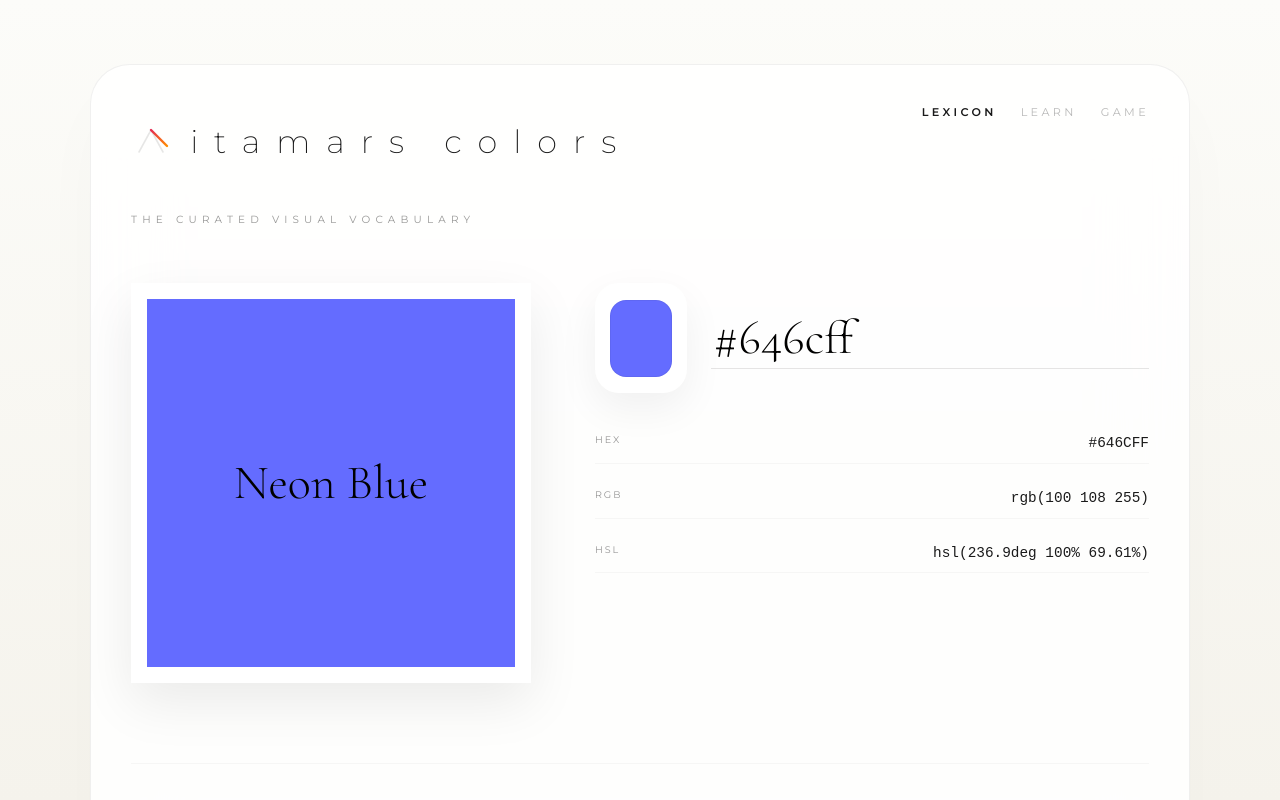
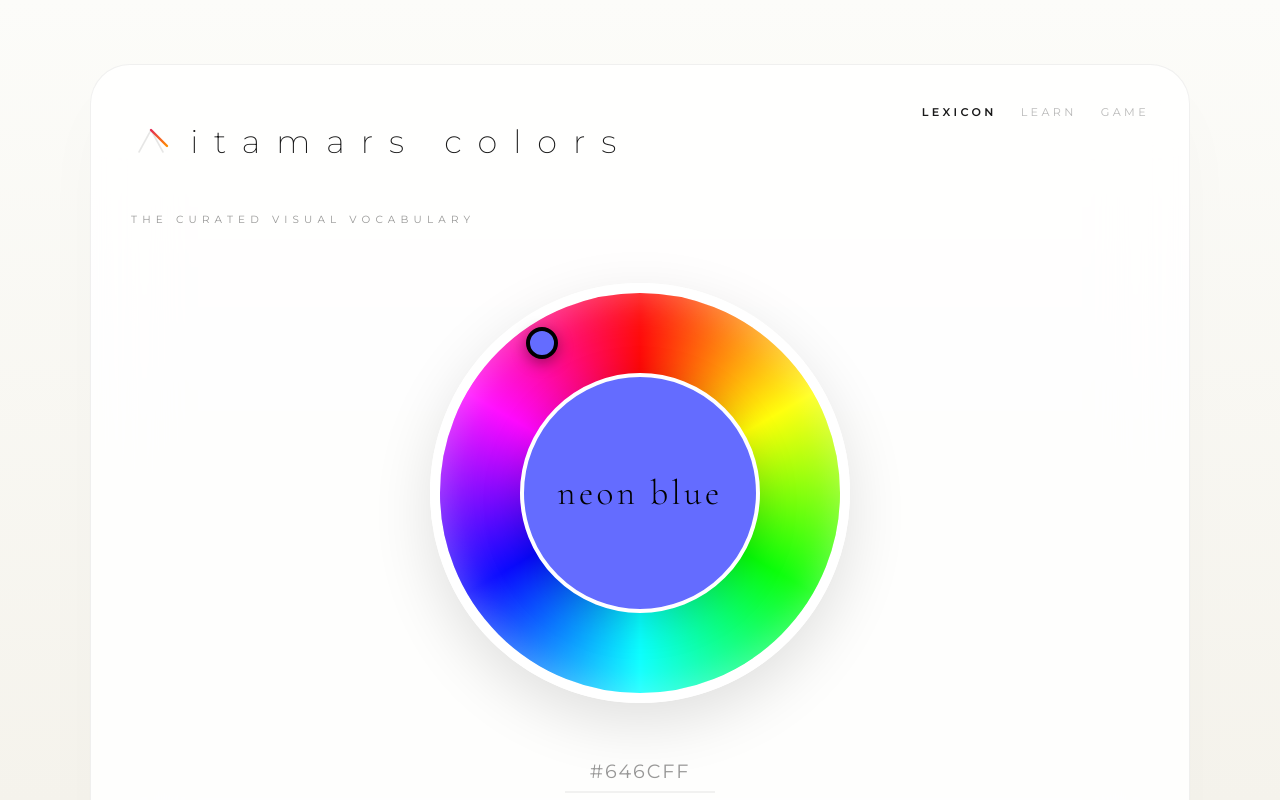
Before and after one commit to ItamarShecwitz/colors, a React (Vite) app: page / in a window 1280 px wide. Shown: the top 800 px of the page. Built offline with nearby package versions, Linux system fonts and the light colour scheme.

Commit message:
fix: restore section tag and build successfully

```diff
--- a/src/App.css
+++ b/src/App.css
@@ -115,52 +115,121 @@ html, body {
 
 /* Dictionary View */
 .main-display {
-  display: grid;
-  grid-template-columns: 400px 1fr;
-  gap: 4rem;
-  margin-bottom: 3.5rem;
+  display: flex;
+  flex-direction: column;
+  align-items: center;
+  gap: 3rem;
+  margin-bottom: 5rem;
 }
 
-.fashion-square {
+/* Unified Color Wheel Display */
+.fashion-display {
+  display: flex;
+  justify-content: center;
+  align-items: center;
   width: 100%;
-  aspect-ratio: 1;
-  background: #fff;
-  padding: var(--frame-padding);
-  box-shadow: 0 20px 50px rgba(0, 0, 0, 0.08);
 }
 
-.square-inner {
+.color-wheel-wrapper {
+  position: relative;
+  width: min(420px, 85vw);
+  height: min(420px, 85vw);
+}
+
+.color-wheel {
+  position: relative;
   width: 100%;
   height: 100%;
-  display: flex;
-  align-items: center;
-  justify-content: center;
+  border-radius: 50%;
+  cursor: crosshair;
+  box-shadow:
+    0 20px 60px rgba(0,0,0,0.12),
+    inset 0 0 40px rgba(255,255,255,0.3);
+  border: 10px solid #fff;
+  overflow: visible;
 }
 
-.square-label {
+.wheel-overlay {
+  position: absolute;
+  inset: 0;
+  border-radius: 50%;
+  background: radial-gradient(circle, transparent 20%, rgba(255,255,255,0.1) 100%);
+  pointer-events: none;
+}
+
+.wheel-center {
+  position: absolute;
+  width: 60%;
+  height: 60%;
+  border-radius: 50%;
+  top: 50%;
+  left: 50%;
+  transform: translate(-50%, -50%);
+  display: flex;
+  justify-content: center;
+  align-items: center;
+  box-shadow: 0 10px 40px rgba(0,0,0,0.15);
+  transition: background-color 0.4s cubic-bezier(0.16, 1, 0.3, 1);
+  z-index: 10;
+  padding: 2rem;
+  border: 4px solid #fff;
+}
+
+.center-label {
   font-family: var(--font-serif);
-  font-size: 3rem;
+  font-size: 2.2rem;
   text-align: center;
-  padding: 2rem;
   font-weight: 300;
+  line-height: 1.1;
+  text-transform: lowercase;
+  letter-spacing: 0.1em;
+}
+
+.wheel-marker {
+  position: absolute;
+  width: 32px;
+  height: 32px;
+  border: 4px solid #fff;
+  border-radius: 50%;
+  box-shadow: 0 4px 15px rgba(0,0,0,0.4);
+  pointer-events: none;
+  z-index: 20;
+  transform: translate(-50%, -50%);
+  transition: left 0.1s ease-out, top 0.1s ease-out;
+}
+
+.controls {
+  width: 100%;
+  display: flex;
+  flex-direction: column;
+  align-items: center;
 }
 
 .input-group {
   display: flex;
-  align-items: center;
-  gap: 1.5rem;
-  margin-bottom: 2.5rem;
+  justify-content: center;
+  margin-bottom: 2rem;
 }
 
-input[type="text"] {
+.hex-input {
   background: transparent;
   border: none;
-  border-bottom: 1px solid rgba(0, 0, 0, 0.1);
-  font-family: var(--font-serif);
-  font-size: 3rem;
-  width: 100%;
+  border-bottom: 2px solid rgba(0,0,0,0.05);
+  font-family: var(--font-sans);
+  font-size: 1.2rem;
+  padding: 0.5rem 1rem;
+  text-align: center;
+  width: 150px;
+  transition: all 0.3s ease;
+  color: var(--text-dim);
+  text-transform: uppercase;
+  letter-spacing: 0.1em;
+}
+
+.hex-input:focus {
   outline: none;
-  font-weight: 200;
+  border-bottom-color: var(--accent);
+  color: var(--text-main);
 }
 
 .metadata {
--- a/src/App.tsx
+++ b/src/App.tsx
@@ -112,13 +112,59 @@ function App() {
           {activeTab === 'dictionary' ? (
             <div className="dictionary-view animate-in">
               <section className="main-display">
-                <div className="fashion-square">
-                  <div
-                    className="square-inner"
-                    style={{ backgroundColor: colorData?.hex || '#242424' }}
-                  >
-                    <div className="square-label" style={{ color: colorData?.contrast || '#ffffff' }}>
-                      {colorData?.name}
+                <div className="fashion-display">
+                  <div className="color-wheel-wrapper">
+                    <div
+                      className="color-wheel"
+                      onMouseMove={(e) => {
+                        if (e.buttons !== 1) return;
+                        const rect = e.currentTarget.getBoundingClientRect();
+                        const x = e.clientX - rect.left - rect.width / 2;
+                        const y = e.clientY - rect.top - rect.height / 2;
+                        const angle = (Math.atan2(y, x) * 180 / Math.PI + 360) % 360;
+                        const dist = Math.min(1, Math.sqrt(x*x + y*y) / (rect.width / 2));
+                        const newColor = chroma.hsl(angle, dist, 0.5).hex();
+                        setInputColor(newColor);
+                      }}
+                      onClick={(e) => {
+                        const rect = e.currentTarget.getBoundingClientRect();
+                        const x = e.clientX - rect.left - rect.width / 2;
+                        const y = e.clientY - rect.top - rect.height / 2;
+                        const angle = (Math.atan2(y, x) * 180 / Math.PI + 360) % 360;
+                        const dist = Math.min(1, Math.sqrt(x*x + y*y) / (rect.width / 2));
+                        const newColor = chroma.hsl(angle, dist, 0.5).hex();
+                        setInputColor(newColor);
+                      }}
+                      style={{
+                        background: 'conic-gradient(from 0deg, #ff0000, #ffff00, #00ff00, #00ffff, #0000ff, #ff00ff, #ff0000)',
+                      }}
+                    >
+                      <div className="wheel-overlay" />
+                      <div className="wheel-center" style={{ backgroundColor: colorData?.hex || '#242424' }}>
+                        <div className="center-label" style={{ color: colorData?.contrast || '#ffffff' }}>
+                          {colorData?.name}
+                        </div>
+                      </div>
+
+                      {/* Interaction Marker */}
+                      {(() => {
+                        if (!colorData) return null;
+                        const h = chroma(colorData.hex).get('hsl.h') || 0;
+                        const s = chroma(colorData.hex).get('hsl.s');
+                        const angle = (h * Math.PI) / 180;
+                        const radius = s * 45; // 45% of wheel
+                        return (
+                          <div
+                            className="wheel-marker"
+                            style={{
+                              left: `${50 + radius * Math.cos(angle)}%`,
+                              top: `${50 + radius * Math.sin(angle)}%`,
+                              backgroundColor: colorData.hex,
+                              borderColor: colorData.contrast
+                            }}
+                          />
+                        );
+                      })()}
                     </div>
                   </div>
                 </div>
@@ -126,13 +172,8 @@ function App() {
                 <div className="controls">
                   <div className="input-group">
                     <input
-                      type="color"
-                      value={colorData?.hex || '#000000'}
-                      onChange={handleInputChange}
-                      aria-label="Color picker"
-                    />
-                    <input
                       type="text"
+                      className="hex-input"
                       value={inputColor}
                       onChange={handleInputChange}
                       placeholder="#000000"
```
Also changed, not shown: 1 other file (tests, documents, lock files or other folders).
